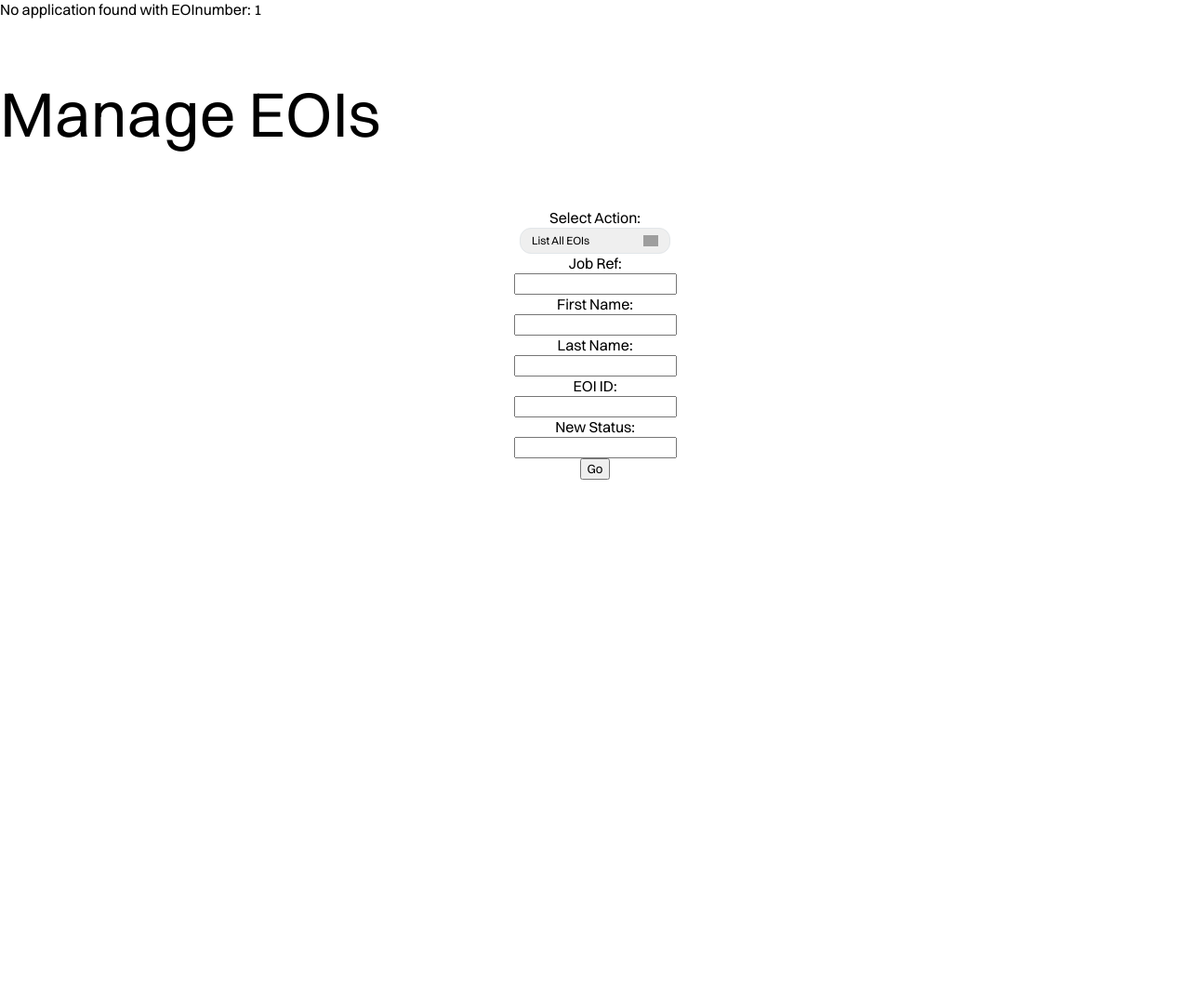
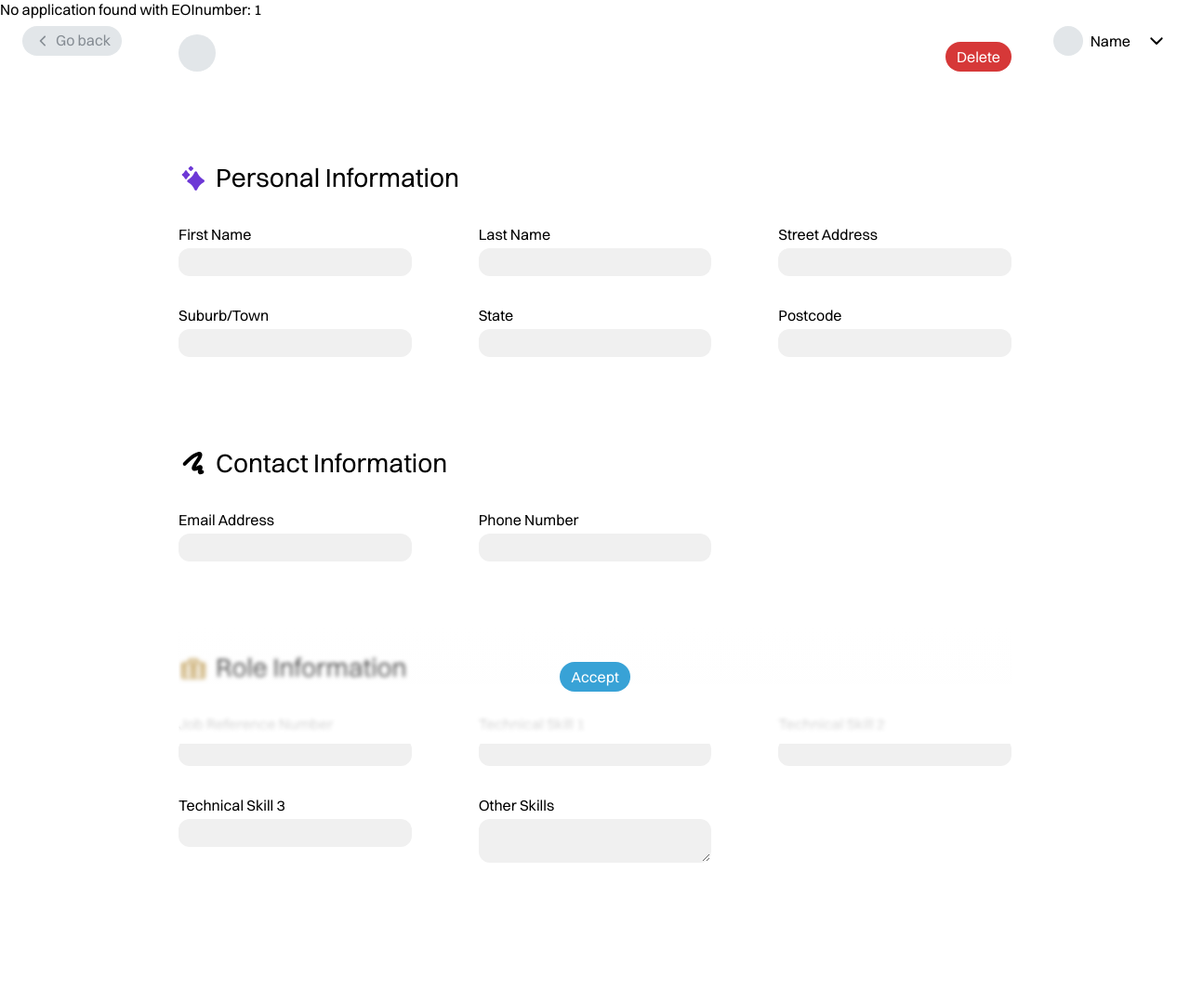
Before and after one commit to aldinalagic/COS10026-Group-Project, a PHP site: page /view-application.php?eoi=1 in a window 1280 px wide. Shown: the whole page at 93% size. Before the commit the page ends 516 px from the top, so only its background shows below. Run offline with PHP 8.4, Linux system fonts and the light colour scheme; data that the repository does not hold is empty; grey boxes are pictures that could not be loaded.

Commit message:
view-applications.php done and functional

```diff
--- a/styles/style.css
+++ b/styles/style.css
@@ -1764,12 +1764,14 @@ td {
     margin: 0 auto;
 
     display: flex;
-    justify-content: space-between;
+    justify-content: center;
     align-items: center;
 
     pointer-events: none;
 
-    > * {
+
+
+    form > * {
         pointer-events: all;
     }
 }
--- a/view-application.php
+++ b/view-application.php
@@ -1,149 +1,23 @@
 <?php
 require_once 'button.php';
+require_once 'avatar.php';
+require_once 'popup.php';
 require_once 'input.php';
 require_once 'settings.php';
+
 session_start();
-
     $conn = mysqli_connect($host, $user, $pwd, $sql_db);
     if (!$conn) {
         die("Connection failed: " . mysqli_connect_error());
     }
 
-    // sanitise input
-    function sanitize_input($data) {
-        return htmlspecialchars(stripslashes(trim($data)));
-    }
-
-    // form input
-    $action = $_POST['action'] ?? null;
-    $jobref = isset($_POST['jobref']) ? sanitize_input($_POST['jobref']) : '';
-    $firstname = isset($_POST['firstname']) ? sanitize_input($_POST['firstname']) : '';
-    $lastname = isset($_POST['lastname']) ? sanitize_input($_POST['lastname']) : '';
-    $eoi_id = isset($_POST['eoi_id']) ? (int)$_POST['eoi_id'] : 0;
-    $new_status = isset($_POST['new_status']) ? sanitize_input($_POST['new_status']) : '';
-
-    if ($action) {
-        switch ($action) {
-            case "view_all": //list all EOIS
-                $query = "SELECT * FROM eoi";
-                $stmt = mysqli_prepare($conn, $query);
-                if (!$stmt) {
-                    die("Prepare failed: " . mysqli_error($conn));
-                }
-                mysqli_stmt_execute($stmt);
-                $result = mysqli_stmt_get_result($stmt);
-                break;
-
-            case "view_job": // list all EOIS for job ref
-                if (!$jobref) {
-                    echo "<p>Enter job reference number.</p>";
-                    exit;
-                }
-                $query = "SELECT * FROM eoi WHERE JobReferenceNumber= ?";
-                $stmt = mysqli_prepare($conn, $query);
-                mysqli_stmt_bind_param($stmt, "s", $jobref);
-                mysqli_stmt_execute($stmt);
-                $result = mysqli_stmt_get_result($stmt);
-                break;
-
-            case "view_name": // list all EOIS for applicant
-                $query = "SELECT * FROM eoi WHERE 1=1";
-                $params = [];
-                $types = '';
-                if ($firstname) {
-                    $query .= " AND FirstName= ?";
-                    $types .= 's';
-                    $params[] = $firstname;
-                }
-                if ($lastname) {
-                    $query .= " AND LastName= ?";
-                    $types .= 's';
-                    $params[] = $lastname;
-                }
-                $stmt = mysqli_prepare($conn, $query);
-                if ($params) {
-                    mysqli_stmt_bind_param($stmt, $types, ...$params);
-                }
-                mysqli_stmt_execute($stmt);
-                $result = mysqli_stmt_get_result($stmt);
-                break;
-
-            case "delete_job": // delete EOIS by job ref
-                if (!$jobref) {
-                    echo "<p>Enter job reference.</p>";
-                    exit;
-                }
-                $query = "DELETE FROM eoi WHERE JobReferenceNumber = ?";
-                $stmt = mysqli_prepare($conn, $query);
-                mysqli_stmt_bind_param($stmt, 's', $jobref);
-                if (mysqli_stmt_execute($stmt)) {
-                    echo "<p>Deleted EOIs with job reference '" . htmlspecialchars($jobref) . "'.</p>";
-                } else {
-                    echo "<p>Error deleting: " . mysqli_error($conn) . "</p>";
-                }
-                exit;
-
-            case "update_status": // change status for an EOI by ID
-                if (!$eoi_id || !$new_status) {
-                    echo "<p>Enter EOI ID and status.<p>";
-                exit;
-                }
-                $query = "UPDATE eoi SET STATUS = ? WHERE EOInumber =?";
-                $stmt = mysqli_prepare($conn, $query);
-                mysqli_stmt_bind_param($stmt, "si", $new_status, $eoi_id);
-                if (mysqli_stmt_execute($stmt)) {
-                    echo "<p>Updated EOI #$eoi_id to '" . htmlspecialchars($new_status) . "'.</p>";
-                } else {
-                    echo "<p>Error updating: " . mysqli_error($conn) . "</p>";
-                }
-                exit;
-
-            default:
-                echo "<p>Invalid action.</p>";
-            exit;
-
-        }
-
-        // display results after selecting
-        if (isset($result) && $result && mysqli_num_rows($result) > 0) {
-            echo "<table border ='1'>";
-            echo "<tr>
-                    <th>EOI Number</th>
-                    <th>Job Reference</th>
-                    <th>Name</th>
-                    <th>Email</th>
-                    <th>Phone</th>
-                    <th>Status</th>
-                  </tr>";
-            while ($row = mysqli_fetch_assoc($result)) {
-                echo "<tr>
-                    <td>" . htmlspecialchars($row['EOInumber']) . "</td>
-                    <td>" . htmlspecialchars($row['JobReferenceNumber']) . "</td>
-                    <td>" . htmlspecialchars($row['FirstName']) . " " . htmlspecialchars($row['LastName']) . "</td>
-                    <td>" . htmlspecialchars($row['EmailAddress']) . "</td>
-                    <td>" . htmlspecialchars($row['PhoneNumber']) . "</td>
-                    <td>" . htmlspecialchars($row['STATUS']) . "</td>
-                    </tr>";
-            }
-            echo "</table>";
-        } else {
-            echo "<p>No results found.</p>";
-        }
-    }
-
-    // $eoiNumber = trim($_GET['eoi']); -> for single
-    // viewing full application by eoi
-    $eoiNumber = isset($_GET['eoi']) ? (int)$_GET['eoi'] : 0;
+    $eoiNumber = trim($_GET['eoi']);
+    // Fetch the application details from the eoi table
     $application = [];
-    // Fetch the application details from the eoi table
-    if ($eoiNumber) {
-        $query = "SELECT * FROM eoi WHERE EOInumber = ?";
-        $stmt = mysqli_prepare($conn, $query);
-    if ($stmt) {
-        mysqli_stmt_bind_param($stmt, 'i', $eoiNumber);
-        mysqli_stmt_execute($stmt);
-    $result = mysqli_stmt_get_result($stmt);
-    if ($result && $row = mysqli_fetch_assoc($result)) {
+    $result = mysqli_query($conn, "SELECT * FROM eoi WHERE EOInumber = '$eoiNumber'");
+    if ($result) {
+        $row = mysqli_fetch_assoc($result);
+        if ($row) {
             $application = [
                 'firstname' => $row['FirstName'],
                 'lastname' => $row['LastName'],
@@ -163,54 +37,83 @@ session_start();
                 'status' => $row['STATUS'],
             ];
         } else {
-            echo "<p>No application found with EOInumber: " . htmlspecialchars($eoiNumber) . "</p>";
+            echo "No application found with EOInumber: " . htmlspecialchars($eoiNumber);
         }
     } else {
-        echo "<p>Error fetching application: " . mysqli_error($conn) . "</p>";
+        echo "Error fetching application: " . mysqli_error($conn);
+    }
+    $action = isset($_GET['action']) ? $_GET['action'] : '';
+    if ($action === 'delete') {
+        // Delete the application from the eoi table
+        $deleteQuery = "DELETE FROM eoi WHERE EOInumber = '$eoiNumber'";
+
+        if (mysqli_query($conn, $deleteQuery)) {
+            header("Location: manage.php?message=Application+deleted+successfully");
+            exit();
+        } else {
+            echo "Error deleting application: " . mysqli_error($conn);
         }
     }
+    if ($action === 'accept') {
+        // Update the application status to 'Accepted'
+        $updateQuery = "UPDATE eoi SET STATUS = 'Accepted' WHERE EOInumber = '$eoiNumber'";
+
+        if (mysqli_query($conn, $updateQuery)) {
+            header("Location: manage.php?message=Application+accepted+successfully");
+            exit();
+        } else {
+            echo "Error updating application status: " . mysqli_error($conn);
+        }
+    }
+
 ?>
-
 <!DOCTYPE html>
 <html lang="en">
 <head>
     <meta charset="UTF-8">
     <meta name="viewport" content="width=device-width, initial-scale=1.0">
-    <title>Manage EOIS</title>
+    <?php
+        echo '<title>' . htmlspecialchars($application['firstname']) . ' ' . htmlspecialchars($application['lastname']) . "'s application" . '</title>';
+    ?>
     <link rel="stylesheet" href="/styles/style.css">
 </head>
+<body id="manage-body">
 
-<body id="manage-body">
-    <h2>Manage EOIs</h2>
+<!-- This couldn't be a regular topbar component as there are too many custom stuff that the topbar component doesn't support yet -->
+    <div class="manage-topbar-wrapper">
+        <div class="topbar-left">
+            <?php echo createButton(ButtonSize::Normal, ButtonVariant::Shaded, ButtonColor::Grey, './styles/images/left_line.svg', 'Go back', 'button', 'manage.php') ?>
+        </div>
 
-    <form method="post" action="manage.php" class="manage-form">
-        <label for="action">Select Action:</label>
-        <select name="action" id="action">
-            <option value="view_all">List All EOIs</option>
-            <option value="view_job">List by Job Reference</option>
-            <option value="view_name">List by Applicant Name</option>
-            <option value="delete_job">Delete by Job Reference</option>
-            <option value="update_status">Update EOI Status</option>
-        </select>
 
-        <label>Job Ref:</label>
-            <input type="text" name="jobref">
-        <label>First Name:</label>
-            <input type="text" name="firstname">
-        <label>Last Name:</label>
-            <input type="text" name="lastname">
-        <label>EOI ID:</label>
-            <input type="text" name="eoi_id">
-        <label>New Status:</label>
-            <input type="text" name="new_status">
+        <div class="topbar-right">
+            <?php
+                echo createAvatar(AvatarSize::Normal, 'Name', true)
+            ?>
+        </div>
+    </div>
 
-        <button type="submit">Go</button>
+    <div class="topbar-center">
+        <?php echo createAvatar(AvatarSize::Large, $application['firstname'] . ' ' . $application['lastname'], false) ?>
+        <div>
+
+            <?php echo createButton(ButtonSize::Normal, ButtonVariant::Danger, ButtonColor::Grey, '', 'Delete', 'button', '#deleteApplication') ?>
+        </div>
+    </div>
+    <form method="get" action="">
+        <input type='hidden' name='eoi' value='<?php echo htmlspecialchars($eoiNumber); ?>'>
+        <input type='hidden' name='action' value='delete'>
+        <?php echo createPopup('deleteApplication', '🔥 Delete Application?', 'Are you sure you want to delete ' . $application['firstname'] . ' ' . $application['lastname'] . '\'s application?
+        <br>We cant bring it back to life if you decide to delete it!', createButton(ButtonSize::Normal, ButtonVariant::Danger, ButtonColor::Grey, '', 'Delete', 'submit', '#deleteApplication')) ?>
     </form>
+    <?php
 
-    <?php
-    /*
-    echo "<form>",
-    '<h4>Personal Information</h4>',
+    $sparklesIcon = createIcon('./styles/images/sparkles_2_fill.svg', IconSize::Large);
+    $signatureIcon = createIcon('./styles/images/signature_fill.svg', IconSize::Large);
+    $suitcaseIcon = createIcon('./styles/images/suitcase_fill.svg', IconSize::Large);
+
+    echo "<form id='manage-form'>",
+        '<div class="manage-section-header">' . $sparklesIcon . '<h5>Personal Information</h5>' . '</div>',
         '<div id="personal-info-manage" class="manage-section">',
             createInput('text', 'first-name', 0, InputSize::Normal, $application['firstname'], '', false, true, 'First Name'),
             createInput('text', 'last-name', 0, InputSize::Normal, $application['lastname'], '', false, true, 'Last Name'),
@@ -219,27 +122,32 @@ session_start();
             createInput('text', 'state', 0, InputSize::Normal, $application['state'], '', false, true, 'State'),
             createInput('text', 'postcode', 0, InputSize::Normal, $application['postcode'], '', false, true, 'Postcode'),
         '</div>',
-    '<h4>Contact Information</h4>',
+
+        '<div class="manage-section-header">' . $signatureIcon . '<h5>Contact Information</h5>' . '</div>',
         '<div id="contact-info-manage" class="manage-section">',
             createInput('email', 'email', 0, InputSize::Normal, $application['email'], '', false, true, 'Email Address'),
             createInput('tel', 'phone-number', 0, InputSize::Normal, $application['phone'], '', false, true, 'Phone Number'),
         '</div>',
-    '<h4>Role Information</h4>',
+
+        '<div id="suitcase" class="manage-section-header">' . $suitcaseIcon . '<h5>Role Information</h5>' . '</div>',
         '<div id="role-info-manage" class="manage-section">',
             createInput('text', 'job-reference-number', 0, InputSize::Normal, $application['JobReferenceNumber'], '', false, true, 'Job Reference Number'),
             createInput('text', 'technical', 0, InputSize::Normal, $application['technical']['skill1'], '', false, true, 'Technical Skill 1'),
             createInput('text', 'technical', 1, InputSize::Normal, $application['technical']['skill2'], '', false, true, 'Technical Skill 2'),
             createInput('text', 'technical', 2, InputSize::Normal, $application['technical']['skill3'], '', false, true, 'Technical Skill 3'),
-    createInput('text', 'other-skills', 0, InputSize::Normal, $application['OtherSkills'], '', false, true, 'Other Skills'),
+            createInput('textarea', 'other-skills', 0, InputSize::Normal, $application['OtherSkills'], '', false, true, 'Other Skills'),
         '</div>',
+
         '<input type="hidden" name="eoi" value="' . htmlspecialchars($eoiNumber) . '">',
-    '<div id="manage-control">',
-    createButton('submit', 'Cycle Left', ButtonSize::Normal, ButtonVariant::Primary, 'appleft.php'),
-    createButton('submit', 'Update Application', ButtonSize::Normal, ButtonVariant::Primary, 'update-application.php'),
-    createButton('submit', 'Cycle Right', ButtonSize::Normal, ButtonVariant::Danger, 'appright.php'),
-    '</div>',
-    '</form>';
-    */
+        '</form>',
+        '<div class="manage-control">',
+            '<form method="get" action="">',
+                '<input type="hidden" name="eoi" value="' . htmlspecialchars($eoiNumber) . '">',
+                '<input type="hidden" name="action" value="accept">',
+                createButton(ButtonSize::Normal, ButtonVariant::Filled, ButtonColor::Blue, '', 'Accept', 'submit'),
+            '</form>',
+        '</div>'
     ?>
+
 </body>
 </html>
```
Lines whose indentation alone changed are shown as unchanged.
